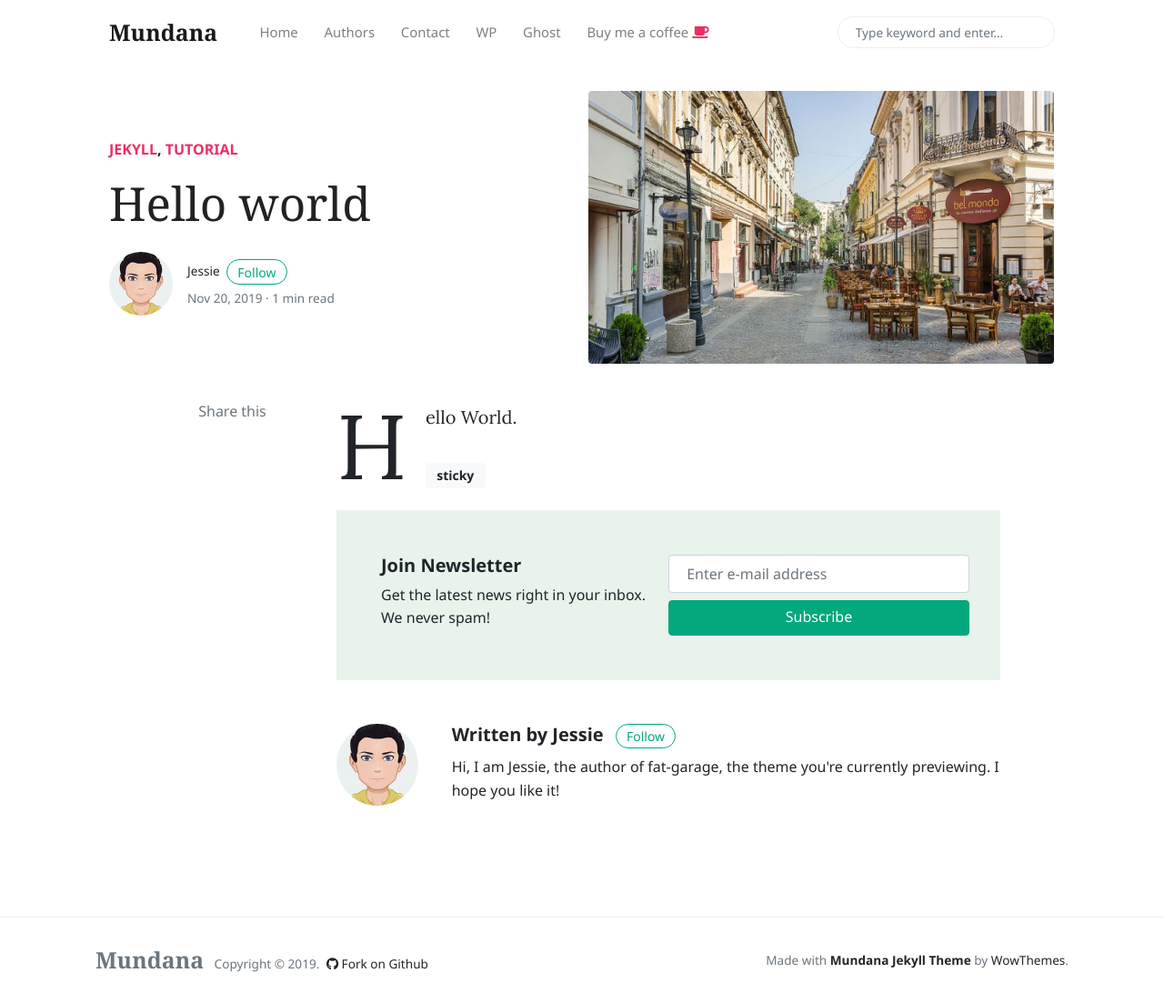
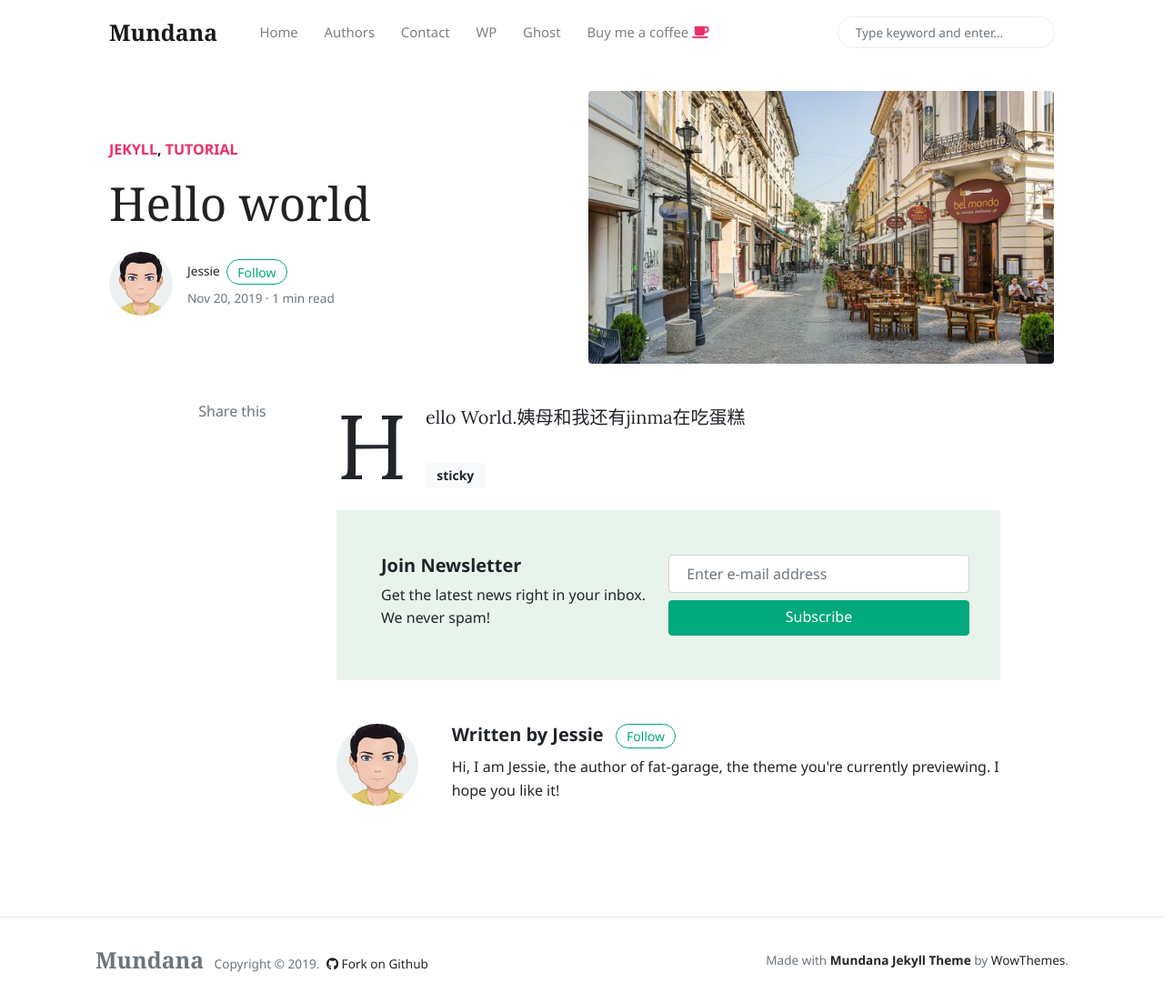
Before and after one commit to qijinzing/fat-garage.github.io, a Jekyll site: the page built from _posts/2019-11-20-hello-world.md, in a window 1280 px wide and 1103 px high. Shown: the whole window at 91% size. Built offline with Jekyll 4.4.1, drawn with Linux system fonts in a browser that asks for light colours; nearby versions of some CDN libraries; comment, search, counter and statistics services are not loaded.

Commit message:
jessie101

```diff
--- a/_posts/2019-11-20-hello-world.md
+++ b/_posts/2019-11-20-hello-world.md
@@ -7,4 +7,4 @@ image: assets/images/home.jpg
 tags: [sticky]
 ---
 
-Hello World.
+Hello World.姨母和我还有jinma在吃蛋糕
```
